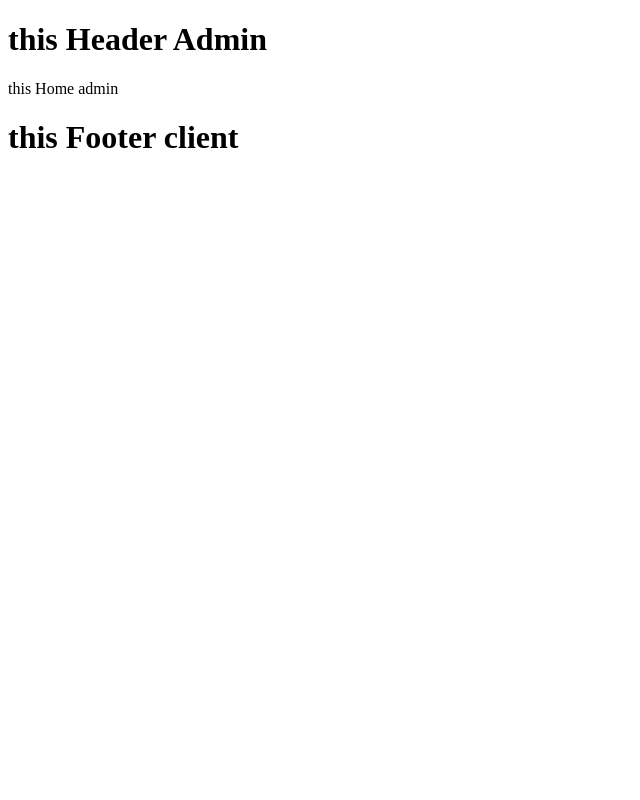
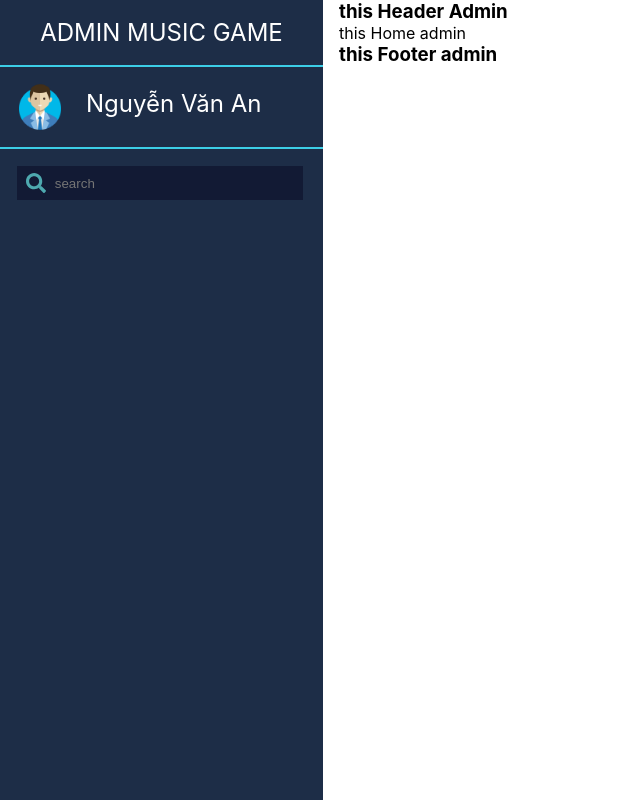
Before and after one commit to phamdactai9x66/frontMusicGaming, a React (Create React App) app: page /admin in a window 1280 px wide. Shown: the whole page, without its empty margins (0-640 px from the left). Built offline with nearby package versions, Linux system fonts and the light colour scheme.

Commit message:
cauindo vua tao admin

```diff
--- a/package.json
+++ b/package.json
@@ -3,6 +3,9 @@
   "version": "0.1.0",
   "private": true,
   "dependencies": {
+    "@fortawesome/fontawesome-svg-core": "^1.2.36",
+    "@fortawesome/free-solid-svg-icons": "^5.15.4",
+    "@fortawesome/react-fontawesome": "^0.1.15",
     "@reduxjs/toolkit": "^1.6.1",
     "@testing-library/jest-dom": "^5.14.1",
     "@testing-library/react": "^11.2.7",
--- /dev/null
+++ b/src/page/admin/admin.scss
@@ -0,0 +1,57 @@
+* {
+    margin: 0;
+    padding: 0;
+    box-sizing: border-box;
+}
+body {
+    font-family: -apple-system, BlinkMacSystemFont, 'Segoe UI', Roboto, Oxygen, Ubuntu, Cantarell, 'Open Sans', 'Helvetica Neue', sans-serif;
+    & .main_admin {
+        display: flex;
+        grid-gap: 1rem;
+    }
+}
+._sidebar {
+    width: 323px;
+    background-color: #1d2d47;
+    height: 100vh;
+    & h2 {
+        font-weight: 400;
+        text-align: center;
+        color: #fff;
+        padding: 18px 0 18px 0;
+        border-bottom: 0.15rem solid rgb(60, 206, 231);
+    }
+}
+.main_info {
+    border-bottom: 0.15rem solid rgb(60, 206, 231);
+    & section {
+        display: flex;
+        grid-gap: 21px;
+        margin: 15px;
+        & div {
+            font-size: 24px;
+            margin-top: 7px;
+            color: #fff;
+        }
+    }
+}
+.main_search {
+    display: flex;
+    position: relative;
+    & .icon_search {
+        font-size: 20px;
+        color: #4ea9af;
+        position: absolute;
+        top: 1.5rem;
+        left: 1.6rem;
+    }
+    & ._search{
+        width: 286px;
+        height: 34px;
+        margin: 17px;
+        background-color: #121a34;
+        border: 1px solid #121a34;
+        padding-left: 2.3rem;
+        color: rgb(255, 255, 255);
+     }
+}
--- a/src/page/admin/rootPageAdmin.tsx
+++ b/src/page/admin/rootPageAdmin.tsx
@@ -1,6 +1,9 @@
 import React from 'react'
+import "./admin.scss"
 import Header from "../partials/admin/header";
 import Footer from "../partials/admin/footer";
+import Sidebar from "../partials/admin/sidebar";
+
 interface rootPageAdmin<T> {
 
 }
@@ -8,15 +11,18 @@ interface rootPageAdmin<T> {
 const rootPageAdmin: React.FC<rootPageAdmin<any>> = ({ ...props }) => {
     return (
         <>
+            <section className="main_admin">
+               <Sidebar/>
+                <section>
                     <Header />
-
                     <main>
                         {
                             props.children
                         }
                     </main>
-
                     <Footer />
+                </section>
+            </section>
         </>
     )
 }
--- a/src/page/partials/admin/footer.tsx
+++ b/src/page/partials/admin/footer.tsx
@@ -9,7 +9,7 @@ interface Footer<T> {
 const Footer: React.FC<Footer<any>> = ({ ...props }) => {
     return (
         <footer>
-            <h1>  this  Footer client</h1>
+            <h1>  this  Footer admin</h1>
         </footer>
     )
 }
--- /dev/null
+++ b/src/page/partials/admin/sidebar.tsx
@@ -0,0 +1,30 @@
+
+import React from 'react'
+import imgAdmin from '../../public_image/img_admin/admin.png'
+import { FontAwesomeIcon } from '@fortawesome/react-fontawesome'
+import { faSearch } from '@fortawesome/free-solid-svg-icons'
+import { RouteChildrenProps, withRouter } from "react-router-dom";
+
+interface Sidebar<T> {
+
+}
+
+const Sidebar: React.FC<Sidebar<any>> = ({ ...props }) => {
+    return (
+        <section className="_sidebar">
+            <h2>ADMIN MUSIC GAME</h2>
+            <section className="main_info">
+                <section>
+                    <img width={50} src={imgAdmin} alt="" />
+                    <div>Nguyễn Văn An</div>
+                </section>
+            </section>
+            <section className="main_search">
+            <FontAwesomeIcon icon={faSearch} className="icon_search"/>
+                <input type="text" placeholder="search" className="_search"/>
+            </section>
+        </section>
+    )
+}
+
+export default Sidebar
```
Also changed, not shown: src/page/admin/pageAdmin/home/home.scss (added), src/page/public_image/img_admin/admin.png (added), 1 other file (tests, documents, lock files or other folders). Lines whose indentation alone changed are shown as unchanged.
